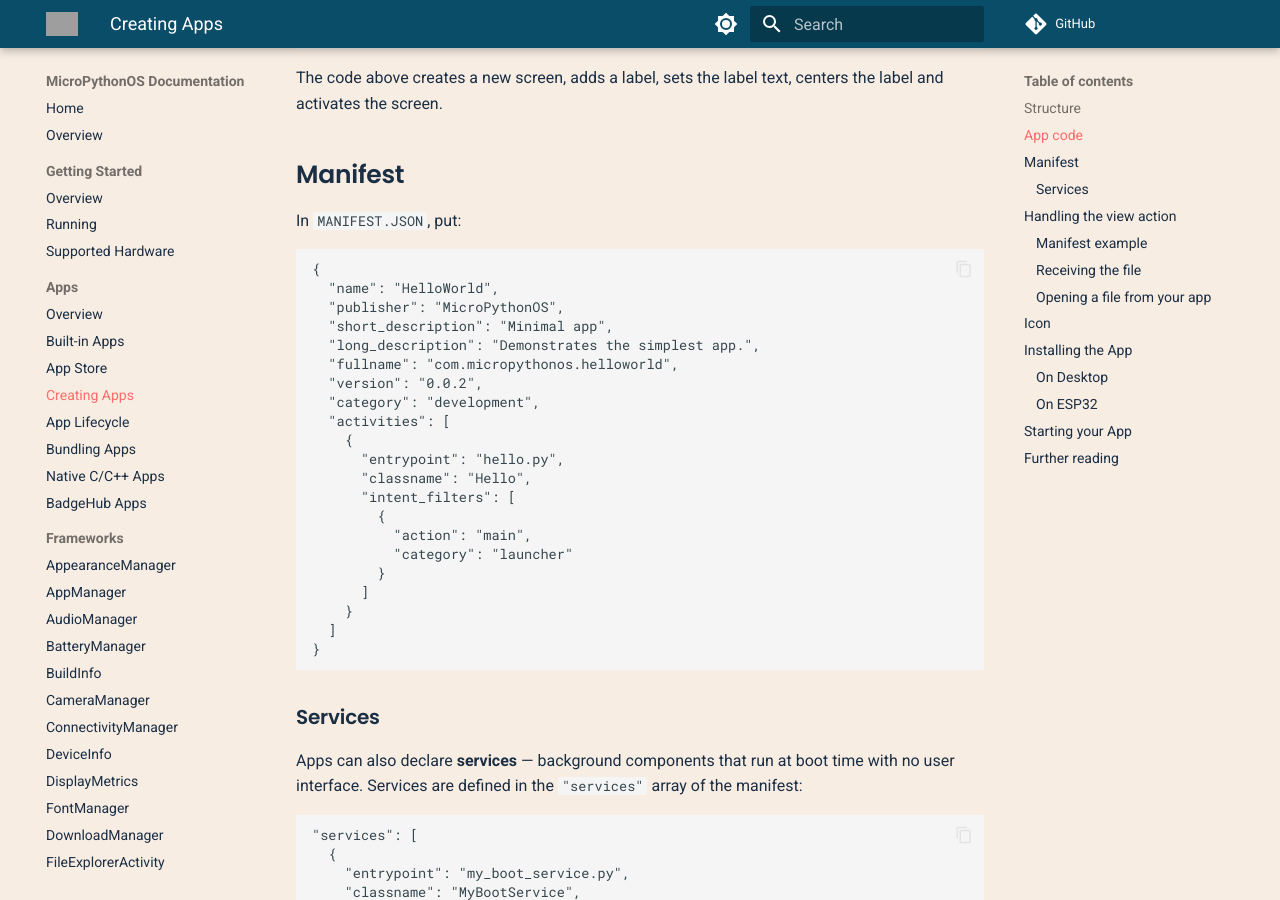
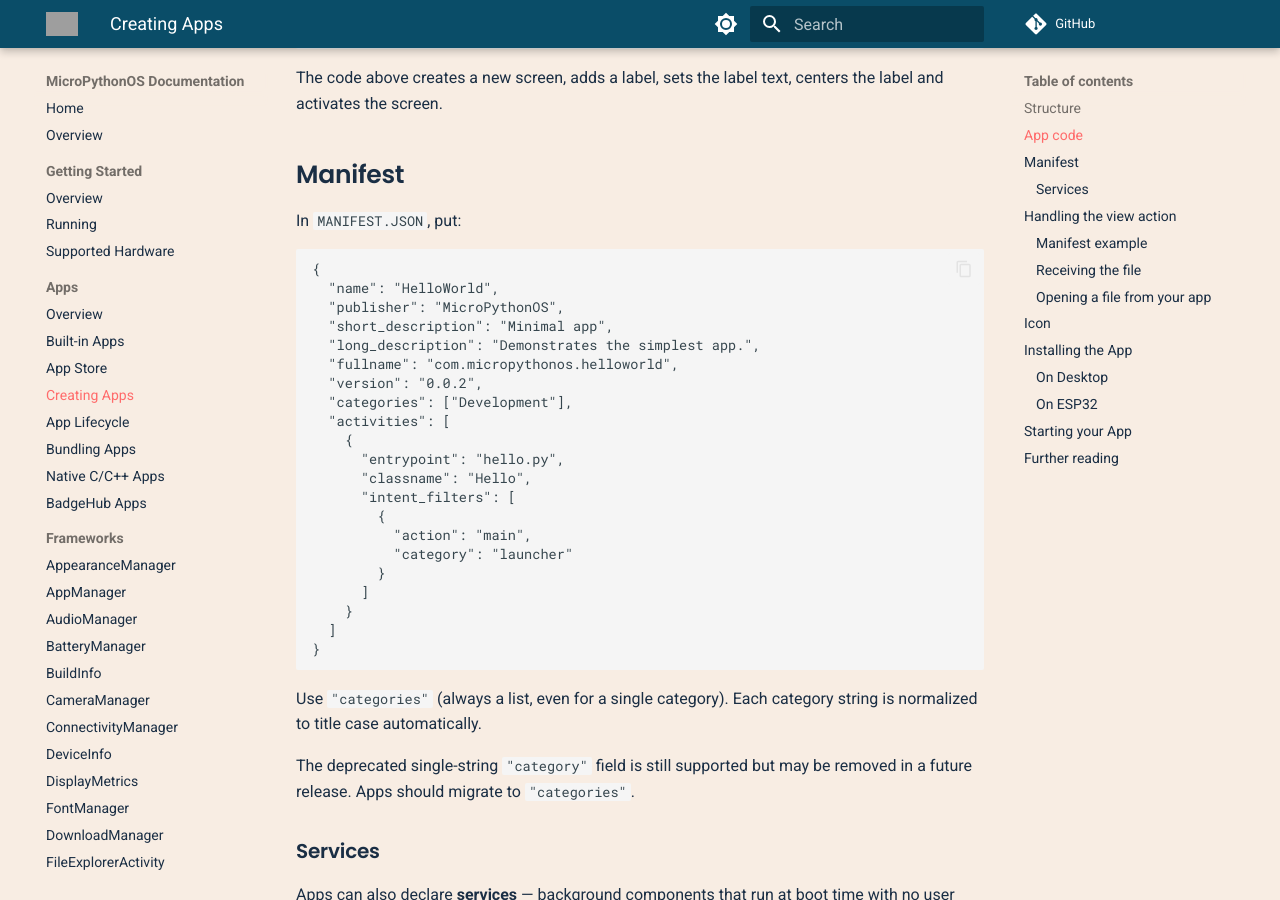
Before and after one commit to MicroPythonOS/docs, an MkDocs documentation site: the page built from docs/apps/creating-apps.md, in a window 1280 px wide and 900 px high, scrolled down 950 px. Built offline with MkDocs 1.6.1 and Material for MkDocs 9.7.7, drawn with Linux system fonts in a browser that asks for light colours; comment, search, counter and statistics services are not loaded; grey boxes are pictures that could not be loaded.

Commit message:
docs: deprecate "category" in favor of "categories" list
MANIFEST.JSON example now uses "categories" array.
Note added: single-string "category" still supported but deprecated.

````diff
--- a/docs/apps/creating-apps.md
+++ b/docs/apps/creating-apps.md
@@ -51,7 +51,7 @@ In `MANIFEST.JSON`, put:
   "long_description": "Demonstrates the simplest app.",
   "fullname": "com.micropythonos.helloworld",
   "version": "0.0.2",
-  "category": "development",
+  "categories": ["Development"],
   "activities": [
     {
       "entrypoint": "hello.py",
@@ -66,6 +66,10 @@ In `MANIFEST.JSON`, put:
   ]
 }
 ```
+
+Use `"categories"` (always a list, even for a single category). Each category string is normalized to title case automatically.
+
+The deprecated single-string `"category"` field is still supported but may be removed in a future release. Apps should migrate to `"categories"`.
 
 ### Services
 
````
